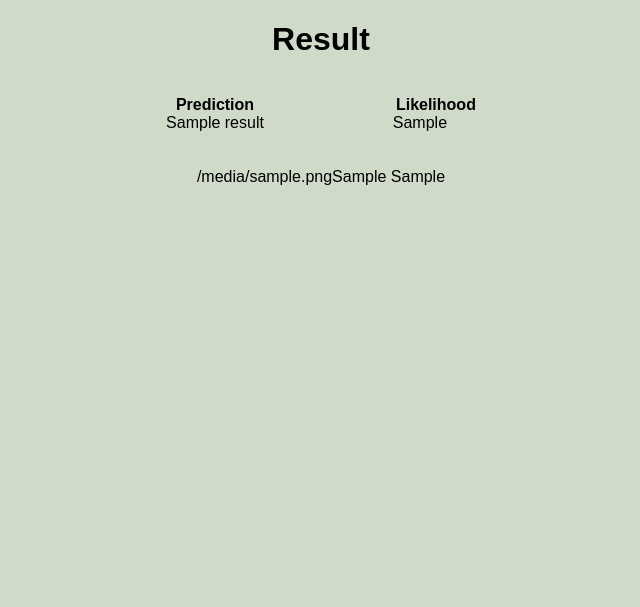
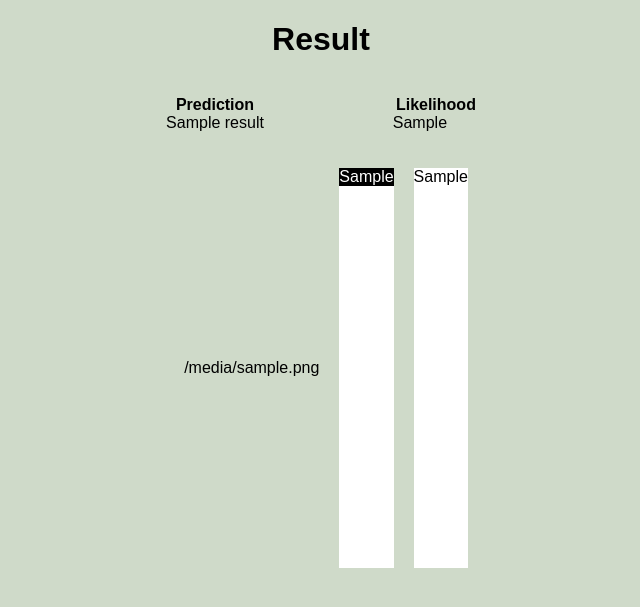
Before and after one commit to akatsipanos/chess-eval, a Flask app: template chess_eval/templates/results.html in a window 1280 px wide. Shown: the top 607 px of the page, without its empty margins (319-959 px from the left). Run offline with Flask 3, Linux system fonts and the light colour scheme; the template is opened without the code that fills it: most values are stand-ins (such as "Sample title", 1, 10 or a date in 2020).

Commit message:
small html css changes

```diff
--- a/chess_eval/app_fastapi.py
+++ b/chess_eval/app_fastapi.py
@@ -25,6 +25,7 @@ logging.basicConfig(
 app = FastAPI()
 
 templates = Jinja2Templates(directory=BASE_DIR / "chess_eval" / "templates")
+
 app.mount(
     "/static", StaticFiles(directory=BASE_DIR / "chess_eval" / "static"), name="static"
 )
--- a/chess_eval/static/styles.css
+++ b/chess_eval/static/styles.css
@@ -4,6 +4,7 @@ body {
     background-color: rgb(207, 218, 201);
     justify-content: center;
     align-items: center;
+    height: 100%;
 }
 
 h1 {
@@ -73,11 +74,27 @@ input[type="submit"]:hover {
     justify-content: center;
     align-items: center;
     /* max-width: 150%; */
-    height: auto;
+    height: 50vh;
+    gap: 10px;
     /* width: clamp(2000px, 40vw, 500px); */
 }
 
-.image {
-    height: auto;
+img {
+    /* object-fit: fill; */
+    height: 100%;
+    /* width: auto; */
+
     /* width: clamp(200px, 40vw, 500px); */
 }
+
+.bar {
+    height: 100%;
+    background-color: white;
+    margin-left: 10px;
+}
+
+.sf_eval_bar {
+    height: 90%;
+    background-color: black;
+    color: white;
+}
--- a/chess_eval/templates/results.html
+++ b/chess_eval/templates/results.html
@@ -3,6 +3,16 @@
 <head>
     <title>Result</title>
     <link rel="stylesheet" href="static/styles.css">
+    <style>
+        :root {
+        --eval-bar: {{eval_bar}}%;
+        }
+
+        .sf_eval_bar {
+            height: calc(50% - var(--eval-bar));
+        }
+
+    </style>
 </head>
 <body>
     <h1>Result</h1>
@@ -15,11 +25,14 @@
         </div>
     </div>
     <div class="chessboard">
-        <div class="image">
+        <img class="image">
             {{ svg_image | safe }}
+        </img>
+        <div class="bar">
+             <div class="sf_eval_bar">{{ sf_eval }}</div>
         </div>
-        <div class="eval-bar">
-           {{ sf_eval }} {{ y_pred }}
+        <div class="bar">
+             <div class="pred_eval_bar">{{ y_pred }}</div>
         </div>
     </div>
 </body>
```
